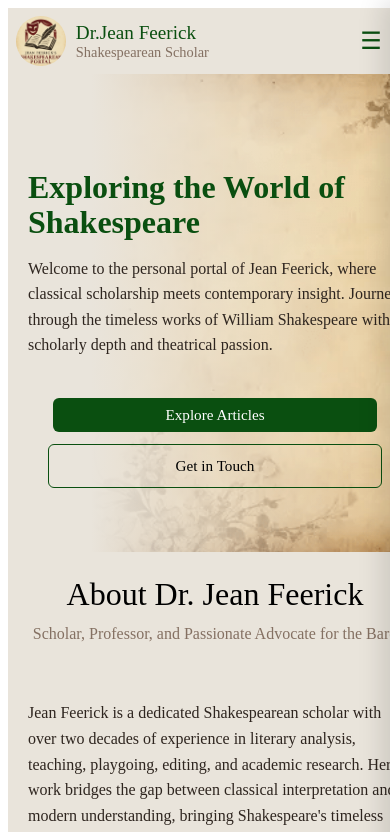
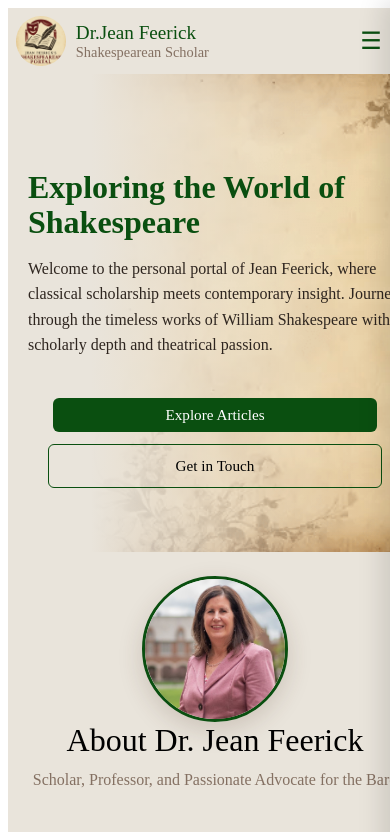
Before and after one commit to leblanbe/JFeerick, a React (Vite) app: page / in a window 390 px wide. Shown: the top 832 px of the page. Built offline with nearby package versions, Linux system fonts and the light colour scheme.

Commit message:
add profile picture to homepage

```diff
--- a/src/pages/Home.css
+++ b/src/pages/Home.css
@@ -112,6 +112,31 @@
   background-color: var(--light-color);
 }
 
+.about-header {
+  display: grid;
+  grid-template-columns: minmax(110px, 170px) 1fr;
+  align-items: center;
+  width: min(100%, 900px);
+}
+
+.about-header-copy {
+  display: flex;
+  flex-direction: column;
+  align-items: center;
+  justify-content: center;
+  text-align: center;
+}
+
+.about-profile-img {
+  width: min(100%, 170px);
+  aspect-ratio: 1 / 1;
+  object-fit: cover;
+  border-radius: 50%;
+  border: 3px solid var(--primary-color);
+  box-shadow: 0 8px 24px rgba(75, 52, 34, 0.18);
+  justify-self: center;
+}
+
 .about-title {
   font-family: 'Cormorant Garamond', serif;
   font-size: clamp(1.8rem, 3vw, 2.5rem);
@@ -183,6 +208,21 @@
   }
 }
 
+@media (max-width: 700px) {
+  .about-header {
+    grid-template-columns: 1fr;
+    justify-items: center;
+  }
+
+  .about-header-copy {
+    width: 100%;
+  }
+
+  .about-profile-img {
+    width: min(100%, 140px);
+  }
+}
+
 @media (max-width: 600px) {
   .section.background {
     padding: 96px 20px 40px;
--- a/src/pages/Home.jsx
+++ b/src/pages/Home.jsx
@@ -6,6 +6,7 @@ import './Home.css';
 import '../App.css';
 import '../components/Navbar.css';
 import PlayImage from '../assets/gentlekatherine.png';
+import ProfilePicture from '../assets/ProfilePicture.jpg';
 
 function Home() {
   return (
@@ -32,11 +33,14 @@ function Home() {
         </div>
       </section>
       <section className="center-text">
-      <div>
-        <h1 className="about-title">About Dr. Jean Feerick</h1>
-        <p className="about-subtitle">
-          Scholar, Professor, and Passionate Advocate for the Bard
-        </p>
+      <div className="about-header">
+        <img src={ProfilePicture} className="about-profile-img" alt="Dr. Jean Feerick" />
+        <div className="about-header-copy">
+          <h1 className="about-title">About Dr. Jean Feerick</h1>
+          <p className="about-subtitle">
+            Scholar, Professor, and Passionate Advocate for the Bard
+          </p>
+        </div>
       </div>
     </section>
 
```
Also changed, not shown: src/assets/ProfilePicture.jpg (added).
